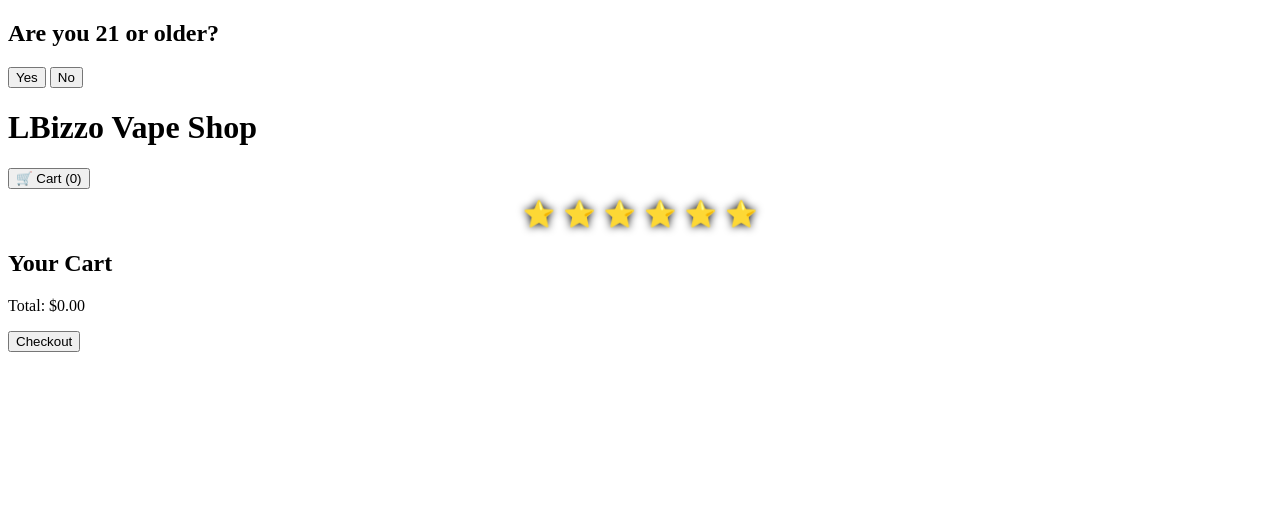
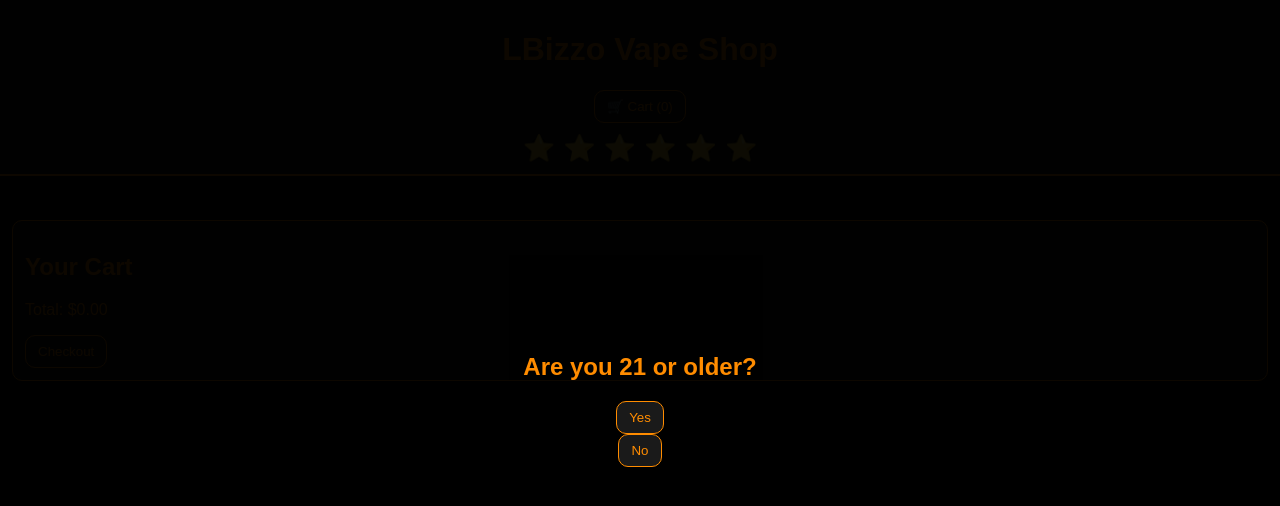
Before and after one commit to bouielouis73-creator/LBizzo-_VapeShop, a website: page index.html in a window 1280 px wide. Drawn offline with Linux system fonts and the light colour scheme.

Commit message:
Update style.css

```diff
--- a/style.css
+++ b/style.css
@@ -1,20 +1,98 @@
-/* Loyalty Stars Section */
+:root {
+  --bg: #000;
+  --fg: #ff8c00;
+  --card: #111;
+  --muted: #1a1a1a;
+  color-scheme: dark;
+}
+
+html, body {
+  background: var(--bg);
+  color: var(--fg);
+  font-family: Arial, sans-serif;
+  margin: 0;
+  padding: 0;
+}
+
+header {
+  background: var(--card);
+  border-bottom: 2px solid var(--fg);
+  text-align: center;
+  padding: 10px;
+}
+
+button {
+  background: var(--muted);
+  color: var(--fg);
+  border: 1px solid var(--fg);
+  border-radius: 10px;
+  padding: 8px 12px;
+  cursor: pointer;
+}
+button:hover {
+  background: var(--bg);
+  box-shadow: 0 0 10px var(--fg);
+}
+
+/* Product grid */
+.product-grid {
+  display: grid;
+  grid-template-columns: repeat(auto-fill, minmax(160px, 1fr));
+  gap: 14px;
+  padding: 16px;
+}
+.product {
+  background: var(--card);
+  border: 1px solid var(--fg);
+  border-radius: 12px;
+  padding: 10px;
+  text-align: center;
+}
+.product img {
+  width: 100%;
+  border-radius: 8px;
+  border: 1px solid var(--fg);
+}
+
+/* Cart */
+#cart {
+  background: var(--card);
+  border: 1px solid var(--fg);
+  border-radius: 10px;
+  margin: 12px;
+  padding: 12px;
+}
+#cart-total {
+  color: var(--fg);
+}
+
+/* Age check */
+#age-check {
+  position: fixed;
+  inset: 0;
+  display: flex;
+  flex-direction: column;
+  align-items: center;
+  justify-content: center;
+  background: rgba(0, 0, 0, 0.95);
+  z-index: 9999;
+}
+
+/* Loyalty Stars */
 #loyalty-stars {
   display: flex;
   justify-content: center;
   gap: 8px;
   margin-top: 10px;
 }
-
 .star {
   font-size: 26px;
-  color: #444;
+  color: #333;
   text-shadow: 0 0 8px #000;
-  transition: color 0.3s, text-shadow 0.3s, transform 0.3s;
+  transition: 0.3s;
 }
-
 .star.active {
-  color: #ff8c00;
-  text-shadow: 0 0 18px #ff8c00, 0 0 28px #ff8c00;
+  color: var(--fg);
+  text-shadow: 0 0 18px var(--fg), 0 0 28px var(--fg);
   transform: scale(1.1);
 }
```
